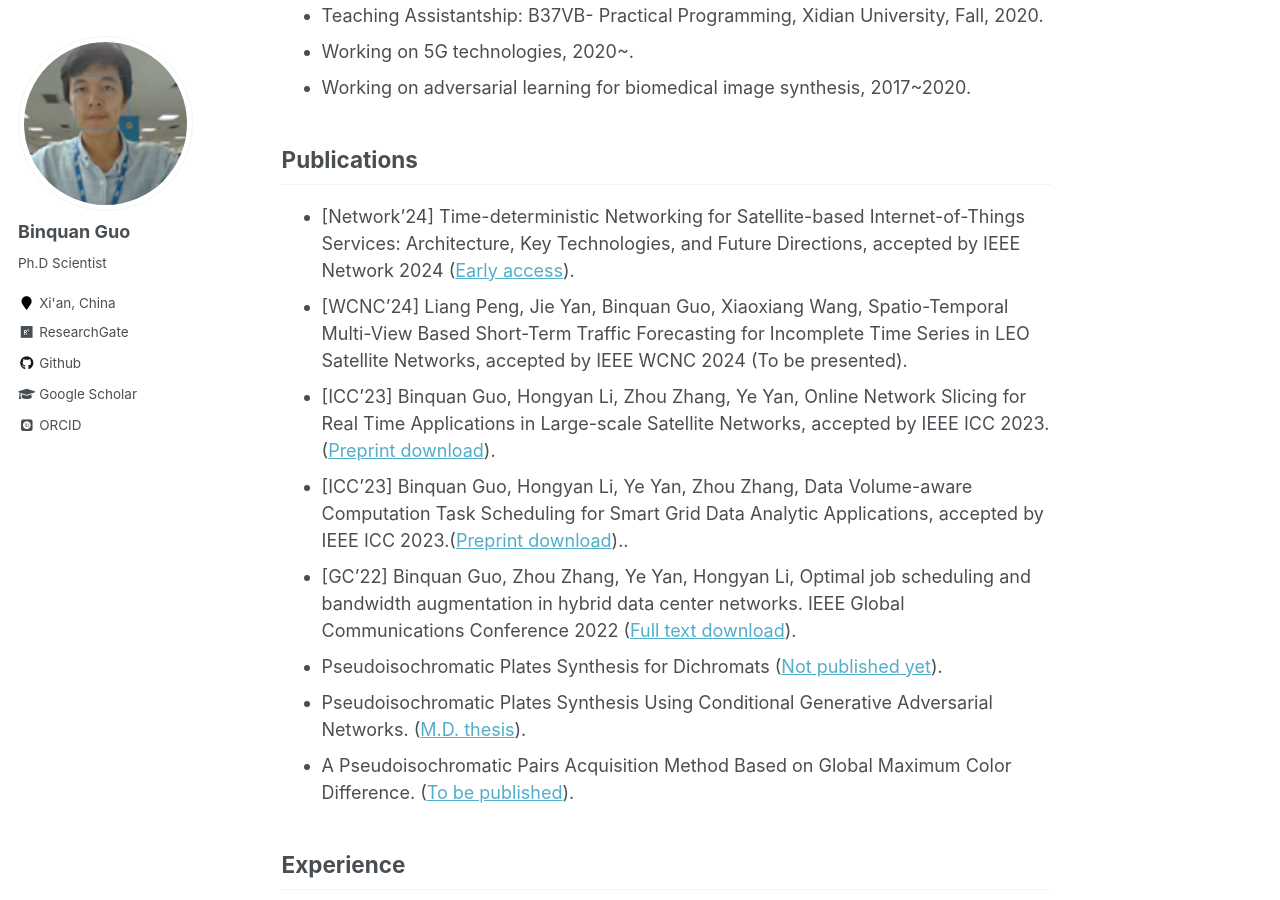
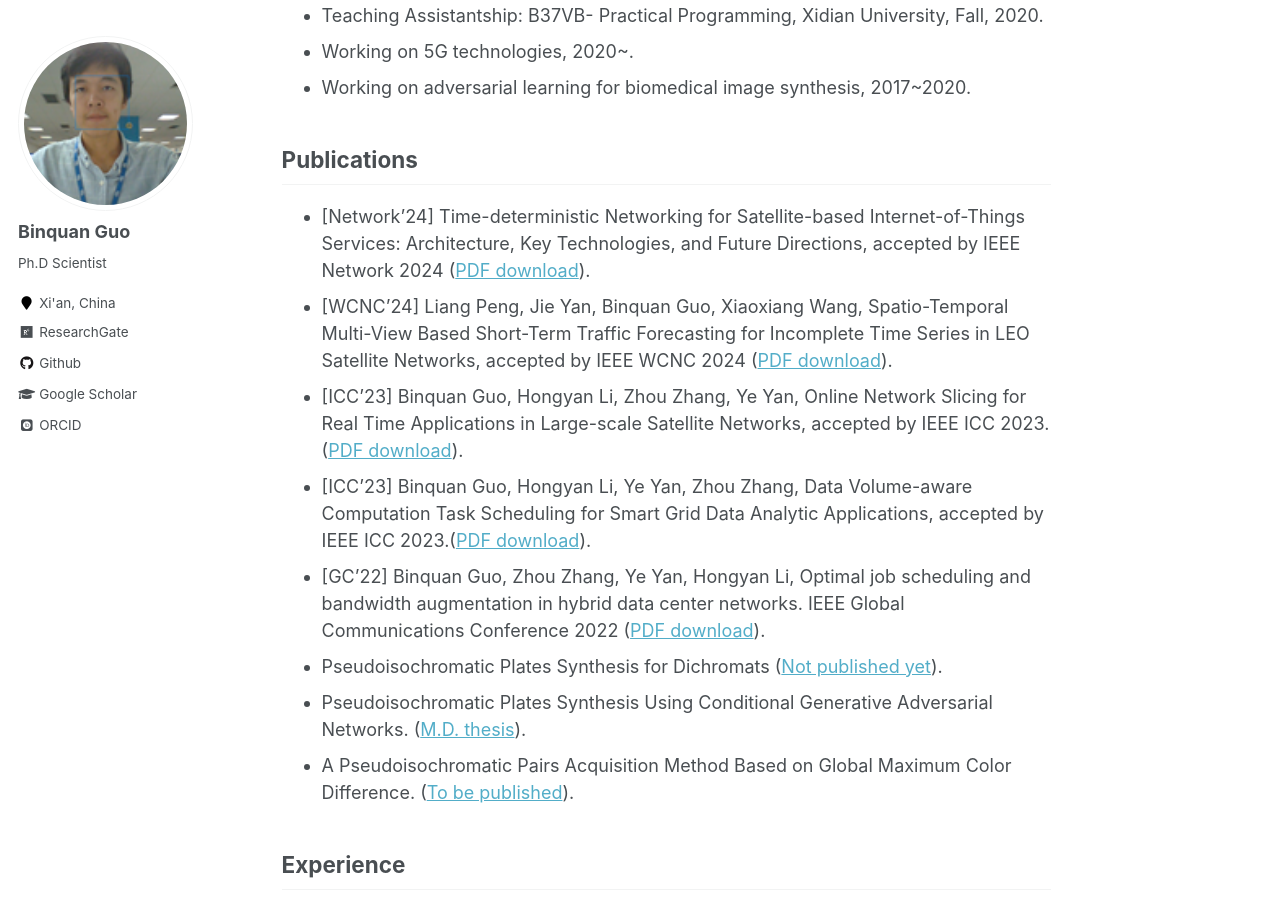
Before and after one commit to wilixx/wilixx.github.io, a Jekyll site: the page built from _pages/about.md, in a window 1280 px wide and 900 px high, scrolled down 1965 px. Built offline with Jekyll 4.4.1, drawn with Linux system fonts in a browser that asks for light colours; some web fonts are replaced.

Commit message:
Update about.md

```diff
--- a/_pages/about.md
+++ b/_pages/about.md
@@ -48,11 +48,11 @@ Activities
 
 Publications
 ------
-* [Network'24] Time-deterministic Networking for Satellite-based Internet-of-Things Services: Architecture, Key Technologies, and Future Directions, accepted by IEEE Network 2024 ([Early access](https://ieeexplore.ieee.org/document/10477426)).
-* [WCNC'24] Liang Peng, Jie Yan, Binquan Guo, Xiaoxiang Wang, Spatio-Temporal Multi-View Based Short-Term Traffic Forecasting for Incomplete Time Series in LEO Satellite Networks, accepted by IEEE WCNC 2024 (To be presented).
-* [ICC'23] Binquan Guo, Hongyan Li, Zhou Zhang, Ye Yan, Online Network Slicing for Real Time Applications in Large-scale Satellite Networks, accepted by IEEE ICC 2023. ([Preprint download](https://arxiv.org/abs/2301.09372)).
-* [ICC'23] Binquan Guo, Hongyan Li, Ye Yan, Zhou Zhang, Data Volume-aware Computation Task Scheduling for Smart Grid Data Analytic Applications, accepted by IEEE ICC 2023.([Preprint download](https://arxiv.org/abs/2301.11831))..
-* [GC'22] Binquan Guo, Zhou Zhang, Ye Yan, Hongyan Li, Optimal job scheduling and bandwidth augmentation in hybrid data center networks. IEEE Global Communications Conference 2022 ([Full text download](https://ieeexplore.ieee.org/document/10001450)).
+* [Network'24] Time-deterministic Networking for Satellite-based Internet-of-Things Services: Architecture, Key Technologies, and Future Directions, accepted by IEEE Network 2024 ([PDF download](https://ieeexplore.ieee.org/document/10477426)).
+* [WCNC'24] Liang Peng, Jie Yan, Binquan Guo, Xiaoxiang Wang, Spatio-Temporal Multi-View Based Short-Term Traffic Forecasting for Incomplete Time Series in LEO Satellite Networks, accepted by IEEE WCNC 2024 ([PDF download](https://ieeexplore.ieee.org/document/10570573)).
+* [ICC'23] Binquan Guo, Hongyan Li, Zhou Zhang, Ye Yan, Online Network Slicing for Real Time Applications in Large-scale Satellite Networks, accepted by IEEE ICC 2023. ([PDF download](https://ieeexplore.ieee.org/document/10279431)).
+* [ICC'23] Binquan Guo, Hongyan Li, Ye Yan, Zhou Zhang, Data Volume-aware Computation Task Scheduling for Smart Grid Data Analytic Applications, accepted by IEEE ICC 2023.([PDF download](https://ieeexplore.ieee.org/document/10278747)).
+* [GC'22] Binquan Guo, Zhou Zhang, Ye Yan, Hongyan Li, Optimal job scheduling and bandwidth augmentation in hybrid data center networks. IEEE Global Communications Conference 2022 ([PDF download](https://ieeexplore.ieee.org/document/10001450)).
 * Pseudoisochromatic Plates Synthesis for Dichromats ([Not published yet](https://github.com/wilixx/bichromatic-plates-for-cvd)).
 * Pseudoisochromatic Plates Synthesis Using Conditional Generative Adversarial Networks. ([M.D. thesis](https://kns.cnki.net/kcms/detail/detail.aspx?dbcode=CMFD&dbname=CMFD202101&filename=1020156894.nh&uniplatform=NZKPT&v=BZiLbj5YSYVT3Ib728GpZ8_gVnayjmC0C80nPEn7bPpHAOUJhxg0IC00TlWIfCLO)).
 * A Pseudoisochromatic Pairs Acquisition Method Based on Global Maximum Color Difference. ([To be published](https://github.com/wilixx/bichromatic-plates-for-cvd)).
```
